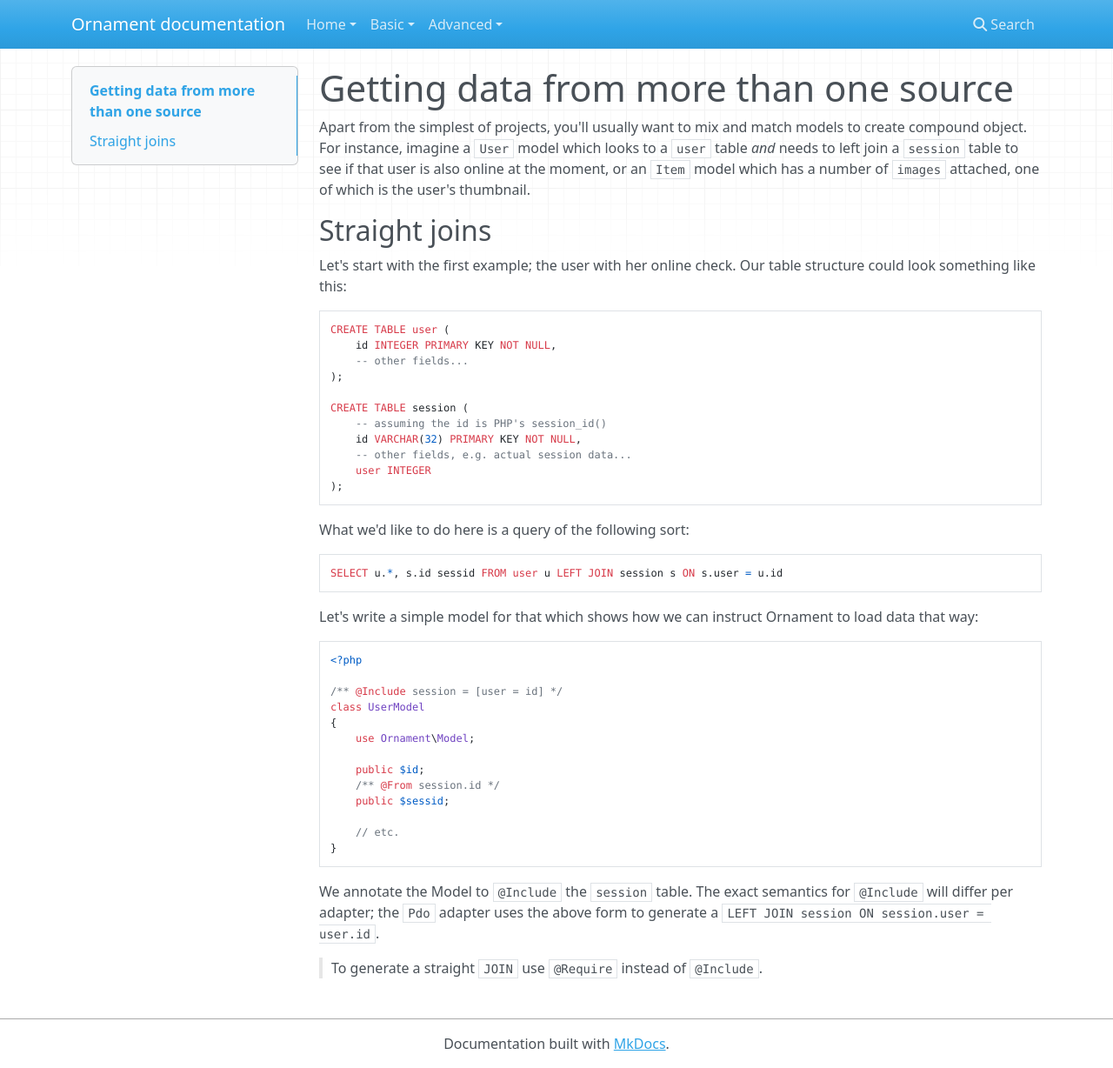
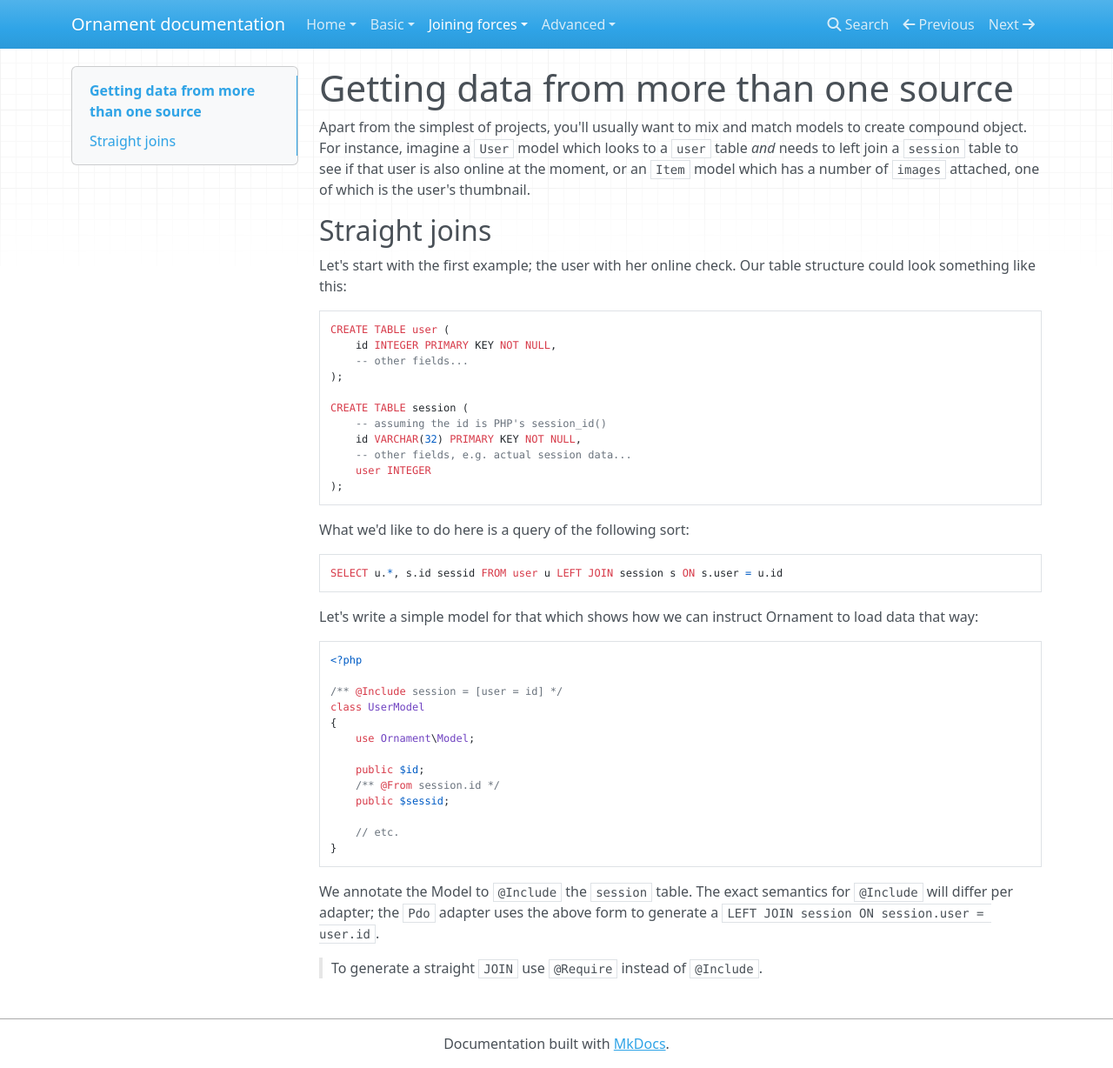
Before and after one commit to ornament-orm/ornament, an MkDocs documentation site: the page built from docs/joining/straight.md, in a window 1280 px wide and 1228 px high. Shown: the whole window at 87% size. Built offline with MkDocs 1.6.1, drawn with Linux system fonts in a browser that asks for light colours; nearby versions of some CDN libraries; old or Windows-style settings are respelled for this version of MkDocs; part of the change alters nothing that is shown.

Commit message:
add pages about joining

```diff
--- a/mkdocs.yml
+++ b/mkdocs.yml
@@ -15,6 +15,13 @@ pages:
             -
                 'Getting data into your models': basic/loading.md
     -
+        Joining forces:
+            -
+                'Getting data from more than one source': joining/straight.md
+            -
+                'Cascading queries': joining/cascade.md
+
+    -
         Advanced:
             -
                 'Exporting JSON': advanced/json.md
```
